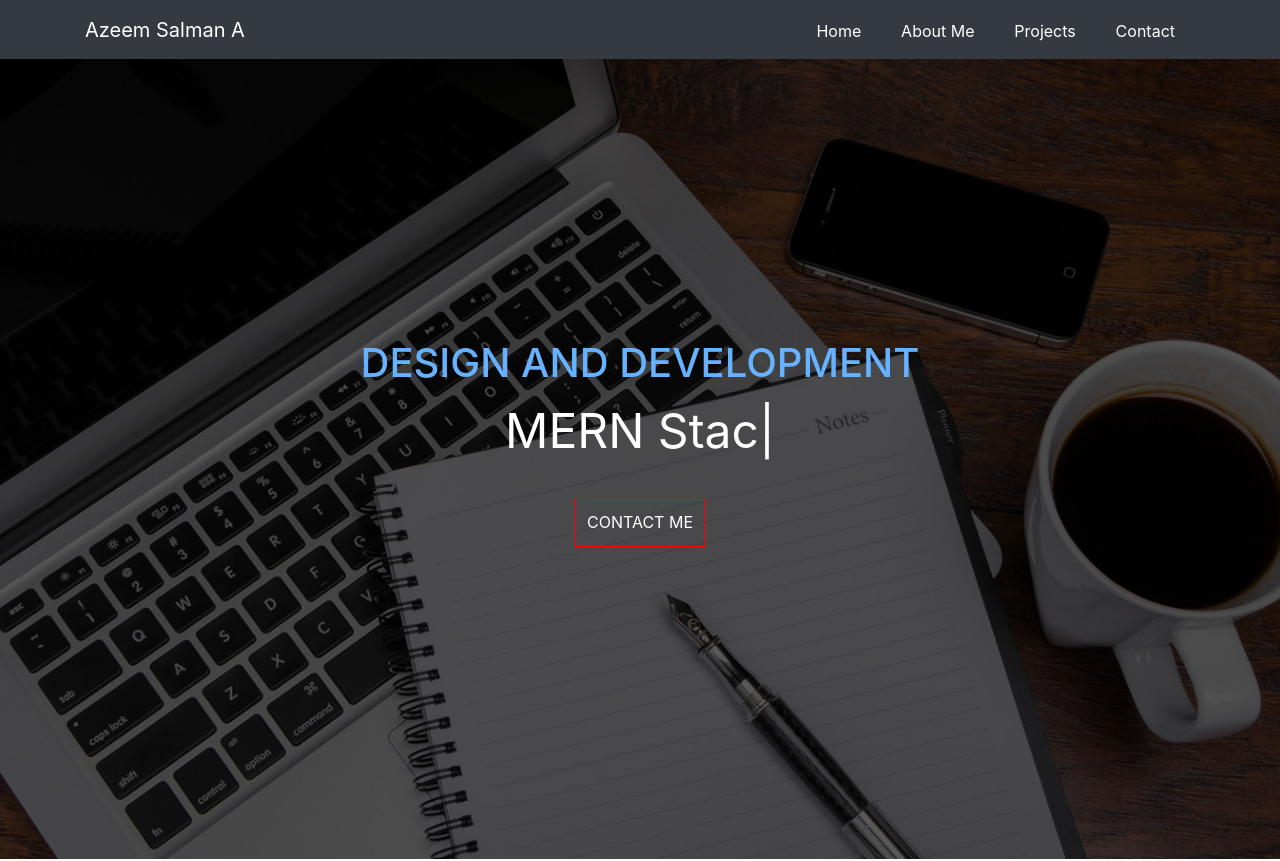
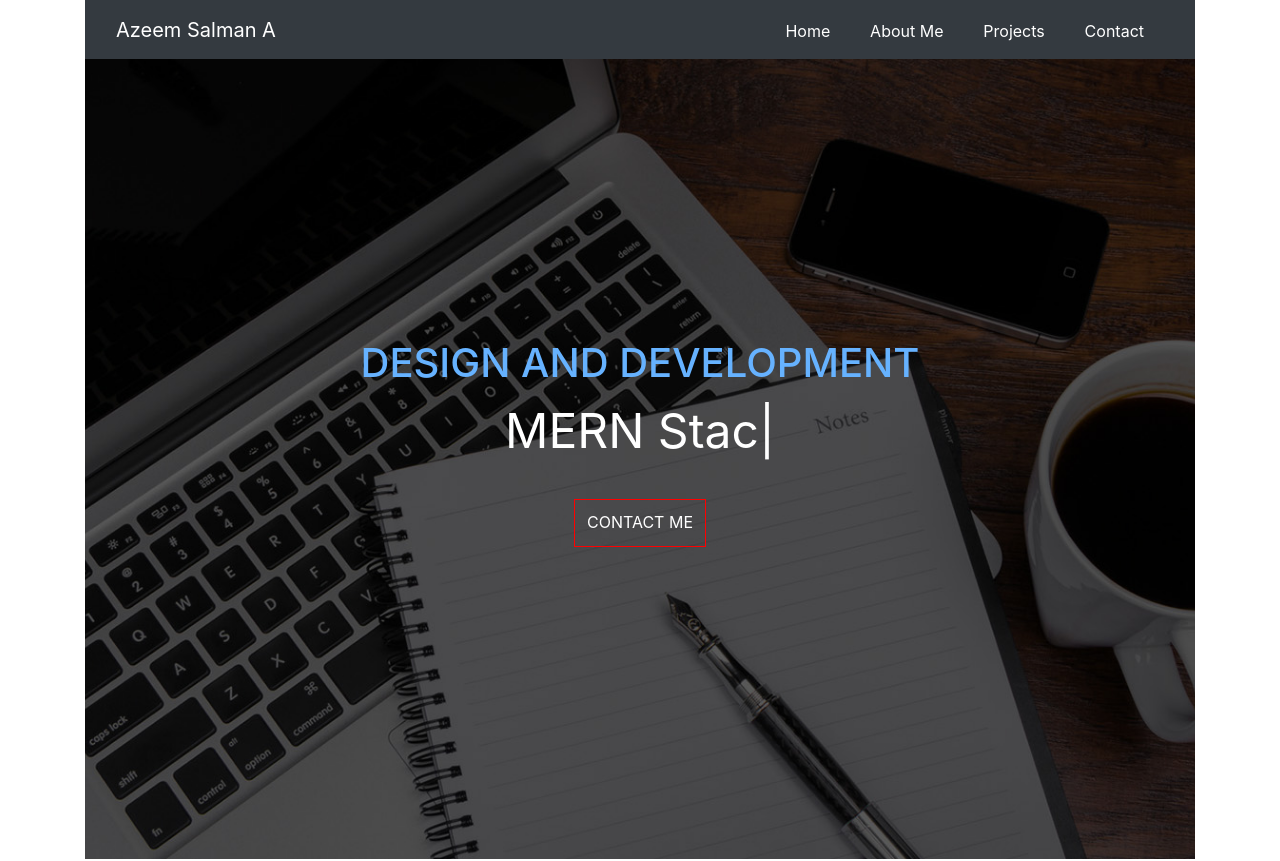
Before and after one commit to asmithapooja/portfolio, a React (Create React App) app: page / in a window 1280 px wide. Shown: the top 861 px of the page. Built offline with nearby package versions, Linux system fonts and the light colour scheme.

Commit message:
Update App.js

```diff
--- a/src/App.js
+++ b/src/App.js
@@ -7,13 +7,13 @@ import Projects from './components/Projects';
 import Contact from './components/Contact';
 function App() {
   return (
-    <>
-    <Navbar />
-    <Header />
-    <Body2 />
-    <Projects />
-    <Contact />
-    </>
+    <div className = "container">
+        <Navbar />
+      <Header />
+      <Body2 />
+      <Projects />
+      <Contact />
+    </div>
 
   );
 }
```
